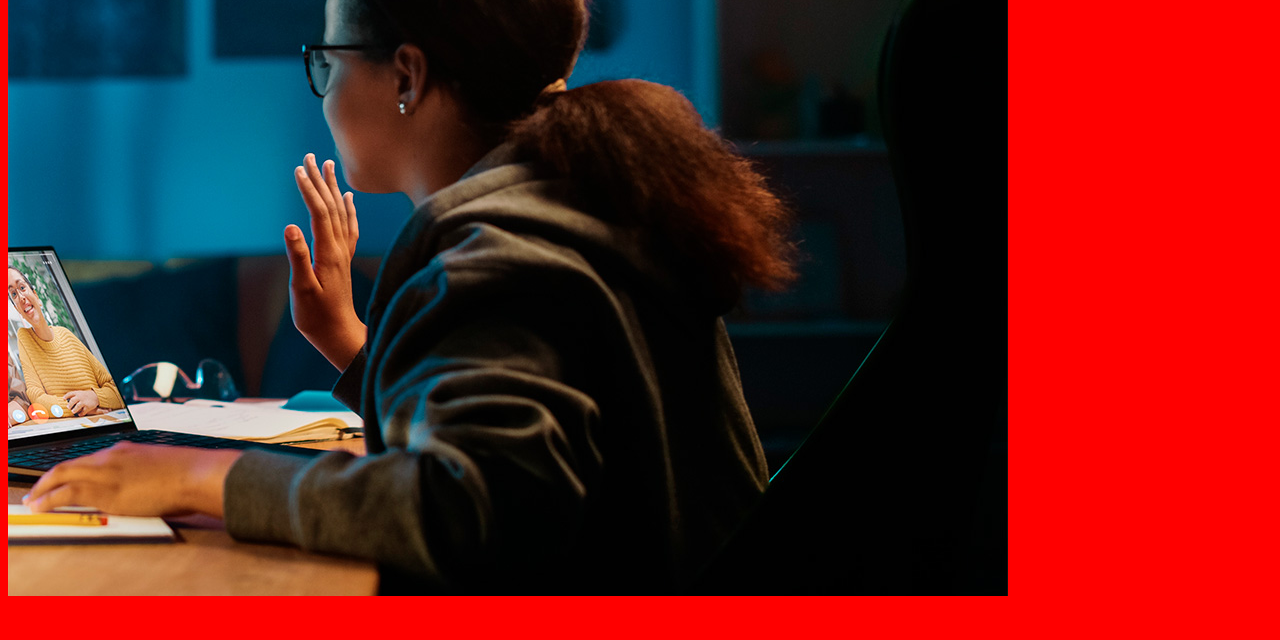
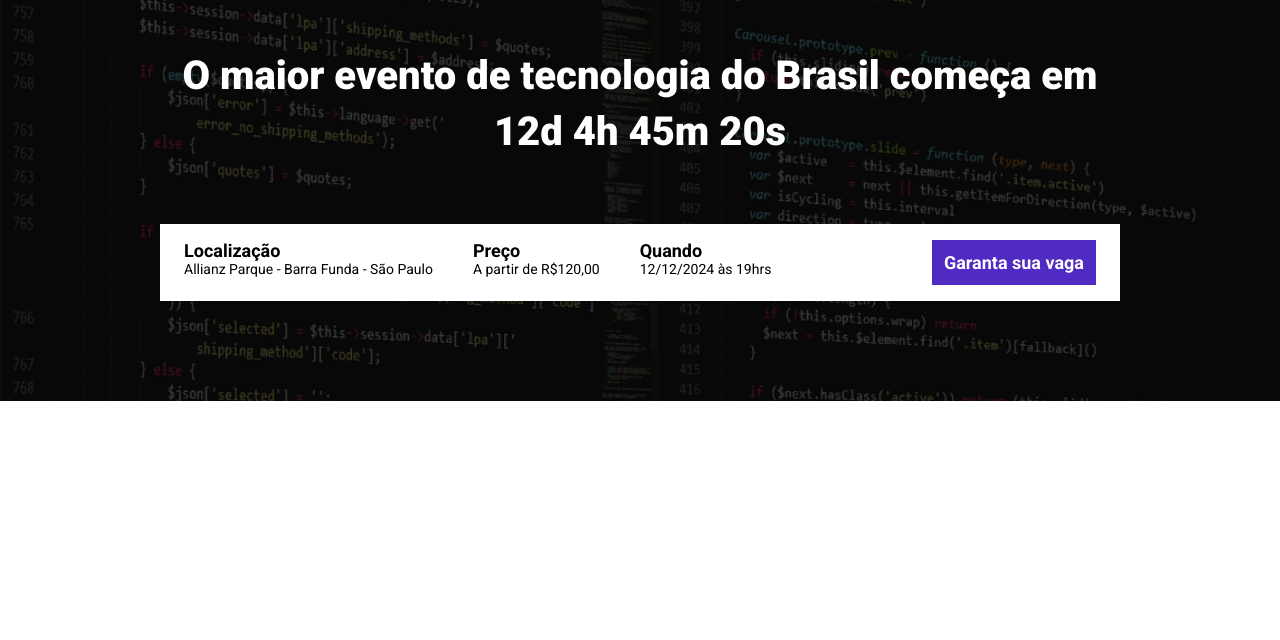
Before and after one commit to KaueSouto/ebac_tech_talks, a website built with Parcel: page src/index.html in a window 1280 px wide. Shown: the part 160-800 px from the top of the page. Built offline with nearby package versions, Linux system fonts and the light colour scheme.

Commit message:
Criando o hero

```diff
--- a/package.json
+++ b/package.json
@@ -11,8 +11,8 @@
   "author": "",
   "license": "ISC",
   "devDependencies": {
-    "@parcel/transformer-sass": "^2.12.0",
-    "parcel": "^2.12.0",
+    "@parcel/transformer-sass": "^2.8.0",
+    "parcel": "^2.8.0",
     "sharp": "^0.31.3"
   }
 }
--- a/src/index.html
+++ b/src/index.html
@@ -1,13 +1,41 @@
 <!DOCTYPE html>
-<html lang="pt-br">
+<html lang="pt-BR">
 <head>
     <meta charset="UTF-8">
     <meta name="viewport" content="width=device-width, initial-scale=1.0">
     <title>Document</title>
+    <link rel="preconnect" href="https://fonts.googleapis.com">
+    <link rel="preconnect" href="https://fonts.gstatic.com" crossorigin>
+    <link href="https://fonts.googleapis.com/css2?family=Roboto:wght@400;700;900&display=swap" rel="stylesheet">
     <link rel="stylesheet" href="./styles/main.scss">
 </head>
 <body>
-    <img src="./images/backend.png" alt="">
-    <script src="./scripts/main.js"></script>
+    <header class="hero">
+        <div class="container">
+            <img class="hero__logo" src="./images/ebac_logo.svg" alt="">
+            <p class="hero__text">
+                O maior evento de tecnologia do Brasil começa em 12d 4h 45m 20s
+            </p>
+            <div class="infos-bar">
+                <ul class="infos-bar__infos">
+                    <li class="infos-bar__infos__item">
+                        <b>Localização</b>
+                        Allianz Parque - Barra Funda - São Paulo
+                    </li>
+                    <li class="infos-bar__infos__item">
+                        <b>Preço</b>
+                        A partir de R$120,00
+                    </li>
+                    <li class="infos-bar__infos__item">
+                        <b>Quando</b>
+                        12/12/2024 às 19hrs
+                    </li>
+                </ul>
+                <a class="button button--primary" href="#">
+                    Garanta sua vaga
+                </a>
+            </div>
+        </div>
+    </header>
 </body>
 </html>
--- /dev/null
+++ b/src/styles/_hero.scss
@@ -0,0 +1,51 @@
+.hero {
+    padding-top: 64px;
+    padding-bottom: 100px;
+    background-image: url(../images/fundo.png);
+    background-repeat: no-repeat;
+    background-size: cover;
+    position: relative;
+
+    .container{
+        position: relative;
+    }
+
+    &::before{
+        position: absolute;
+        top: 0;
+        left: 0;
+        height: 100%;
+        width: 100%;
+        background-color: #000;
+        content: '';
+        opacity: .7;
+    }
+
+    &__text {
+        margin-top: 64px;
+        margin-bottom: 64px;
+        font-size: 40px;
+        line-height: 56px;
+        font-weight: 800;
+        text-align: center;
+    }
+
+    &__logo{
+        margin: 0 auto;
+        height: 80px;
+        display: block;
+    }
+
+    @media (max-width:640px){
+        padding: 40px 0;
+        &__logo{
+            height: 40px;
+        }
+
+        &__text{
+            font-size: 22px;
+            line-height: 24px;
+            margin: 24px 0;
+        }
+    }
+}
--- /dev/null
+++ b/src/styles/components/_buttons.scss
@@ -0,0 +1,23 @@
+.button{
+    padding: 12px;
+    font-size: 18px;
+    font-weight: bold;
+    text-decoration: none;
+    justify-content: center;
+    white-space: nowrap;
+
+    &--primary{
+        background-color: #4f2ac3;
+        color: #fff;
+    }
+
+    @media (max-width:640px){
+        display: block;
+        width: 100%;
+    }
+
+    @media (max-width:1024px){
+        display: flex;
+        align-items: center;
+    }
+}
--- /dev/null
+++ b/src/styles/components/_infos_bar.scss
@@ -0,0 +1,42 @@
+.infos-bar{
+    padding: 16px 24px;
+    background-color: #fff;
+    display: flex;
+    justify-content: space-between;
+
+    &__infos{
+        display: flex;
+        gap: 40px;
+
+
+        &__item{
+            font-size: 14px;
+            color: #000;
+
+            b{
+                color: #000;
+                font-size: 18px;
+                display: block;
+            }
+        }
+    }
+
+    @media (max-width: 640px){
+        display: block;
+
+        &__infos{
+            display: block;
+
+            &__item{
+                margin-bottom: 24px;
+            }
+        }
+    }
+
+    @media (max-width:1024px){
+
+        &__infos{
+            gap: 16px;
+        }
+    }
+}
--- a/src/styles/main.scss
+++ b/src/styles/main.scss
@@ -1,3 +1,25 @@
-body{
-    background-color: red;
+@use 'hero';
+@use 'components/infos_bar';
+@use 'components/buttons';
+
+*{
+    padding: 0;
+    margin: 0;
+    box-sizing: border-box;
+    font-family: 'roboto', sans-serif;
+    color: #fff;
+    list-style: none;
 }
+
+.container{
+    max-width: 960px;
+    width: 100%;
+    margin: 0 auto;
+
+    @media (max-width: 640px){
+        width: 80%;
+    }
+    @media (max-width:1024px){
+        max-width: 90%;
+    }
+}
```
Also changed, not shown: 1 other file.
